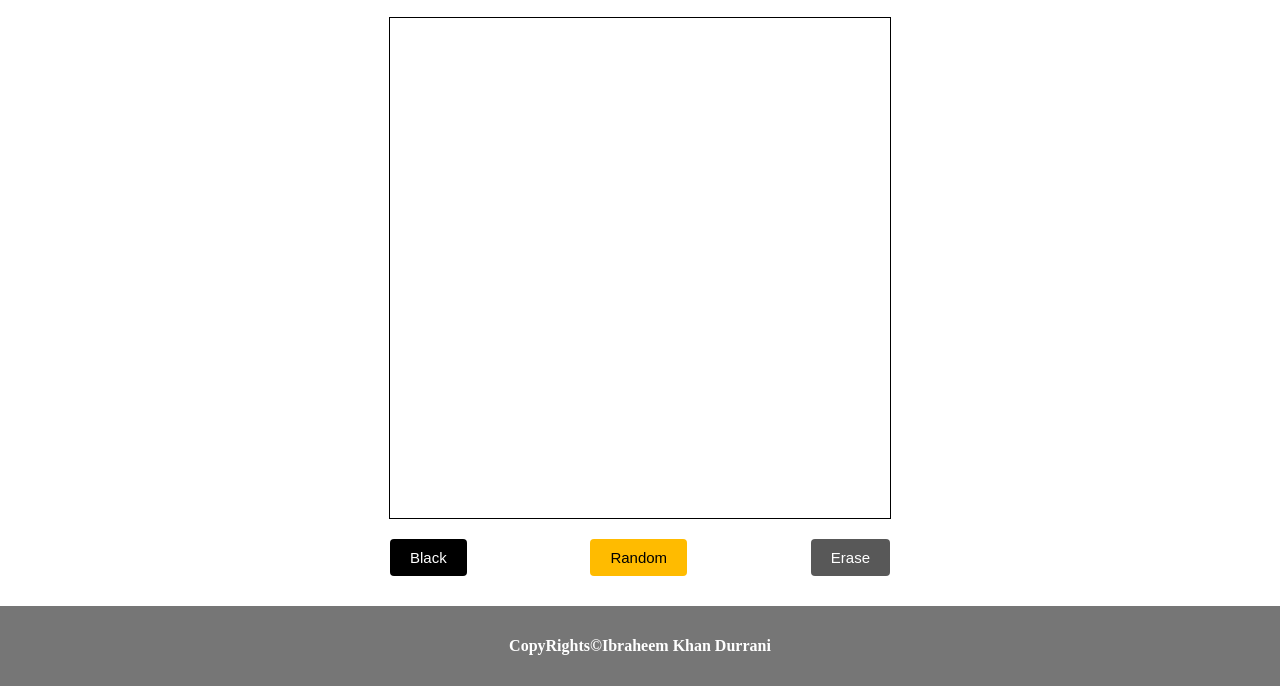
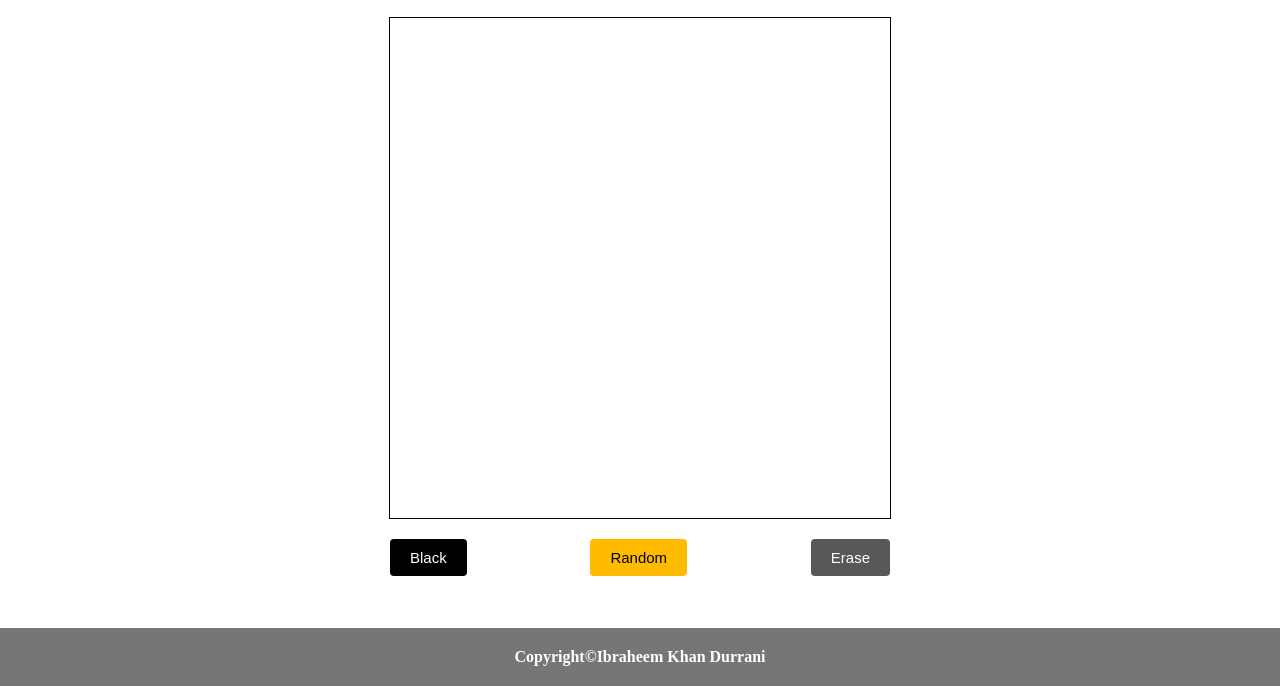
Before and after one commit to ibraheemdurrani/Project-Etch-a-Sketch, a plain HTML site: page index.html in a window 1280 px wide. Shown: the part 114-800 px from the top of the page. Drawn offline with Linux system fonts and the light colour scheme.

Commit message:
fixed some css errors

```diff
--- a/index.html
+++ b/index.html
@@ -24,7 +24,7 @@
     </div>
 
     <footer>
-        <h4>CopyRights&copy;Ibraheem Khan Durrani</h4>
+        <h4>Copyright&copy;Ibraheem Khan Durrani</h4>
     </footer>
 
 
--- a/style.css
+++ b/style.css
@@ -94,11 +94,9 @@ footer{
     padding: 20px ;
     background-color: rgb(118, 118, 118);
     color: white;
+    display: flex;
     width: 100%;
-    height: 5vh;
     align-items: center;
-    display: flex;
     justify-content: center;
-    margin-top: 20px;
     margin-top: auto;
 }
```
